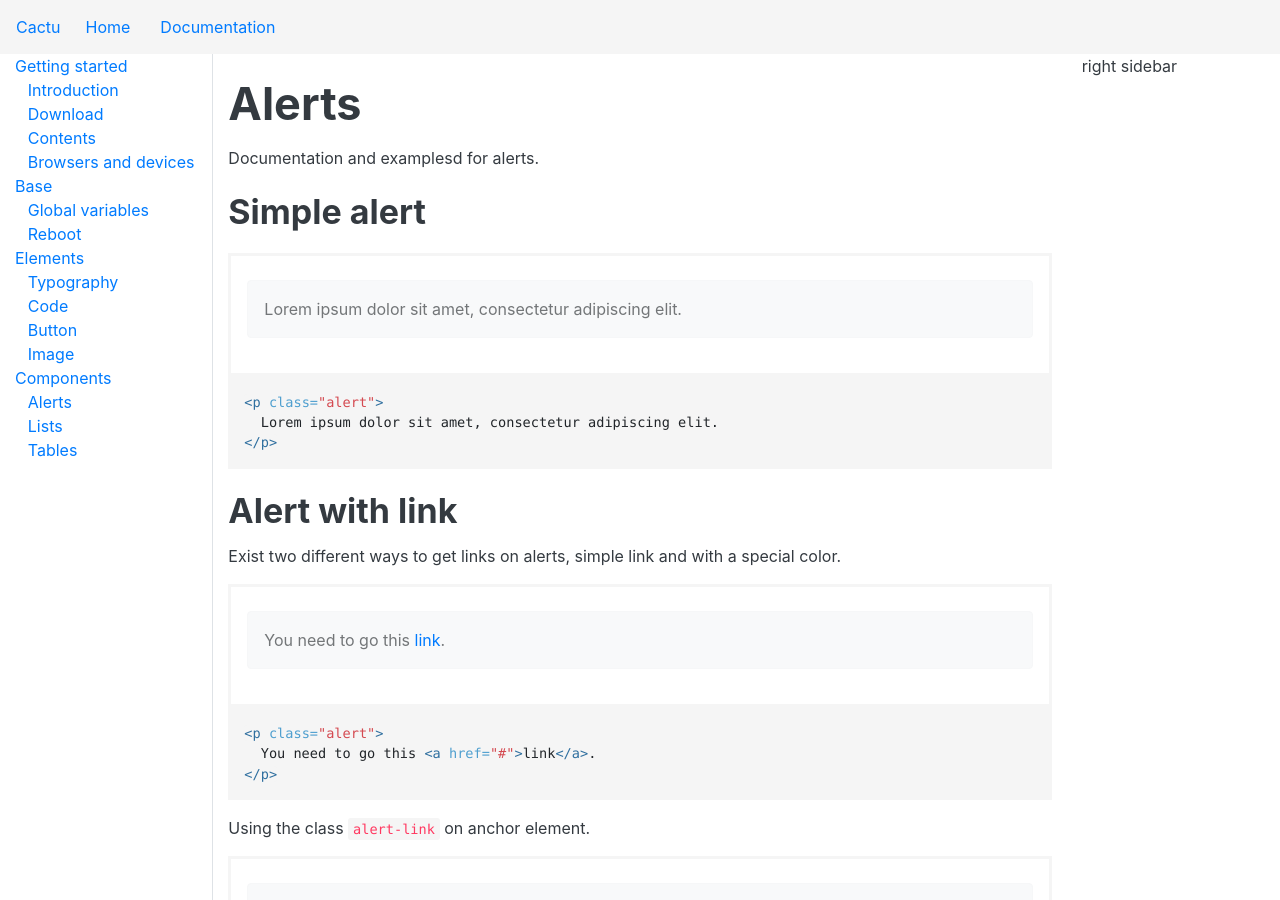
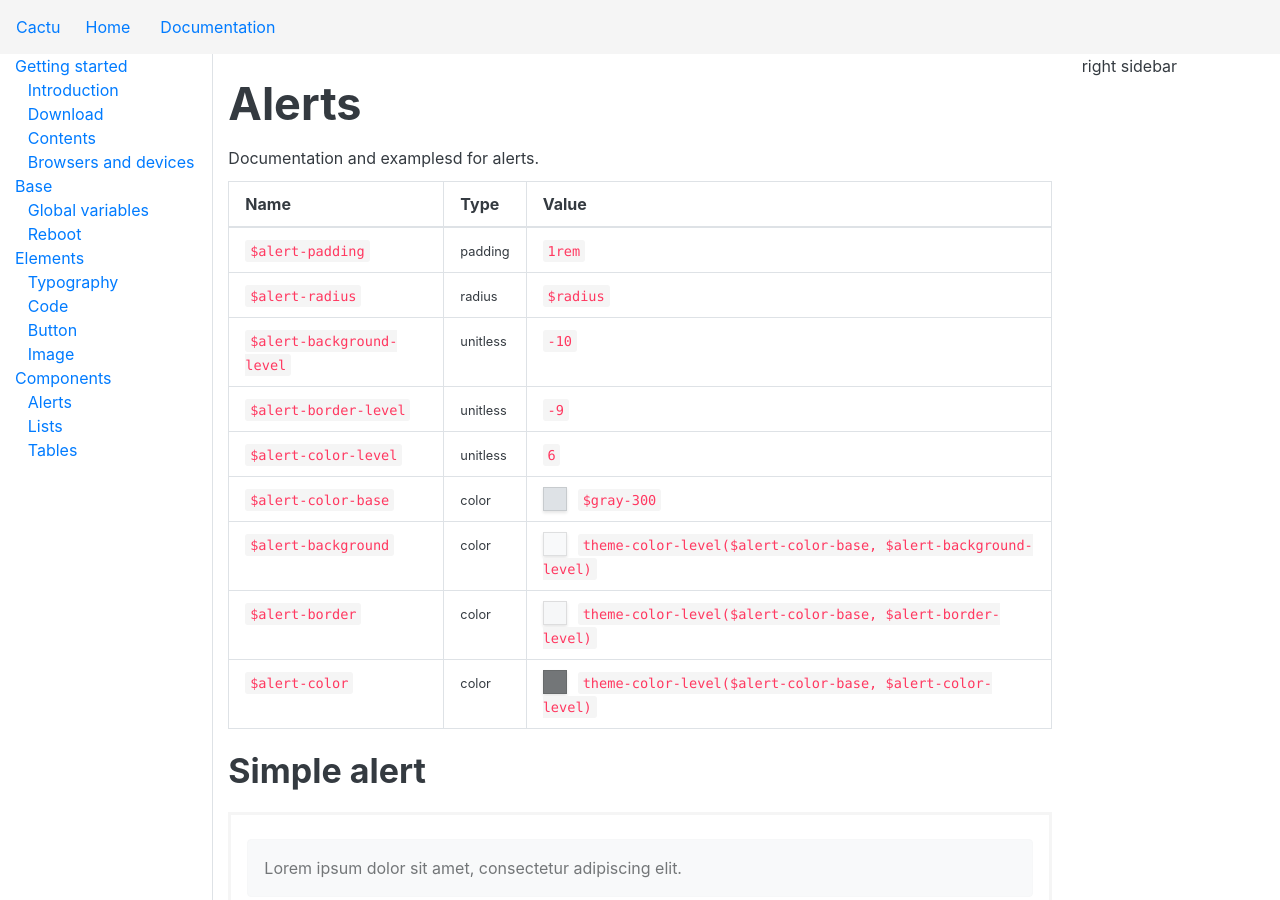
Before and after one commit to mendozagioo/cactu, a Jekyll site: the page built from documentation/components/alerts.md, in a window 1280 px wide and 900 px high. Built offline with Jekyll 4.4.1, drawn with Linux system fonts in a browser that asks for light colours.

Commit message:
Alerts documentation updated

```diff
--- a/documentation/components/alerts.md
+++ b/documentation/components/alerts.md
@@ -6,6 +6,19 @@ group: components
 redirect_from:
   - /documentation/components/
 ---
+
+
+| Name  | Type  | Value |
+| ----- | ----- | ----- |
+`$alert-padding` | <small>padding</small> | `1rem` |
+`$alert-radius` | <small>radius</small> | `$radius` |
+`$alert-background-level` | <small>unitless</small> | `-10` |
+`$alert-border-level` | <small>unitless</small> | `-9` |
+`$alert-color-level` | <small>unitless</small> | `6` |
+`$alert-color-base` | <small>color</small> | <span class="small-box" style="background:#dee2e6"></span> `$gray-300` |
+`$alert-background` | <small>color</small> | <span class="small-box" style="background:#f8f9fa"></span> `theme-color-level($alert-color-base, $alert-background-level)` |
+`$alert-border` | <small>color</small> | <span class="small-box" style="background:#f6f7f8"></span> `theme-color-level($alert-color-base, $alert-border-level)` |
+`$alert-color` | <small>color</small> | <span class="small-box" style="background:#737678"></span> `theme-color-level($alert-color-base, $alert-color-level)` |
 
 
 ## Simple alert
```
